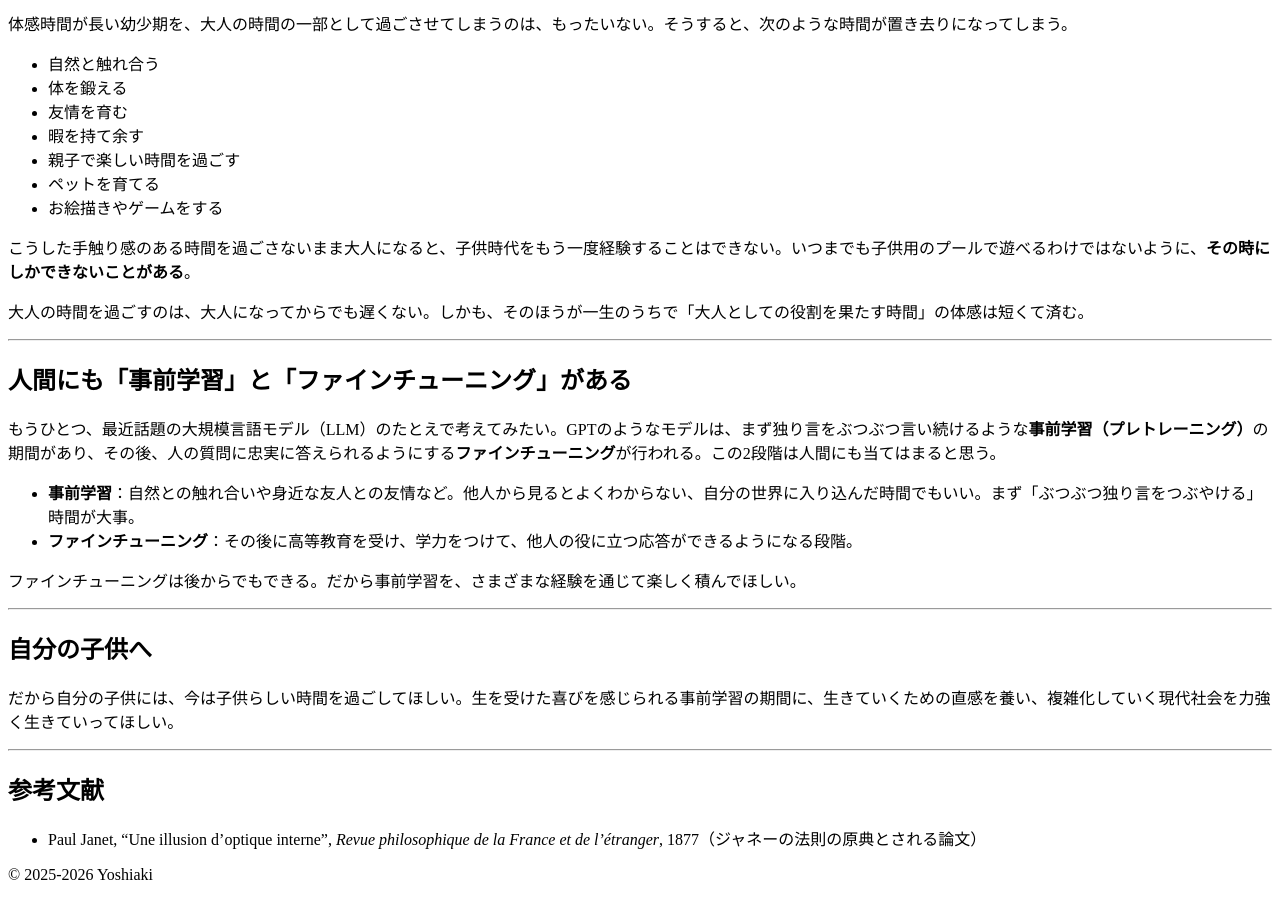
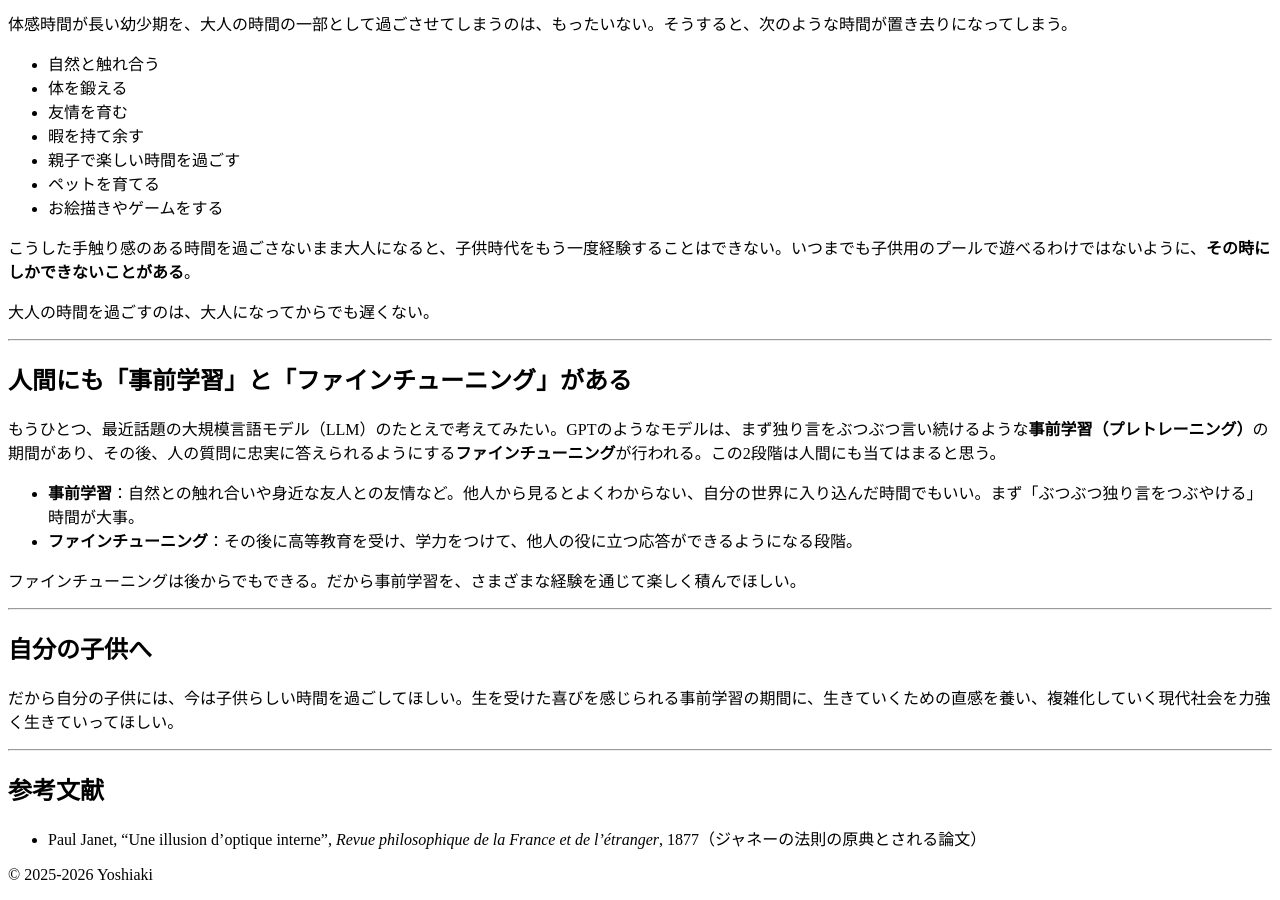
Before and after one commit to yossato/articles, a Jekyll site: the page built from _posts/2026-10-08-childhood-pretraining.md, in a window 1280 px wide and 900 px high, scrolled down 758 px. Built offline with Jekyll 4.4.1, drawn with Linux system fonts in a browser that asks for light colours.

Commit message:
ネガティブな一文を削除
Co-Authored-By: Claude Sonnet 5.5 <noreply@anthropic.com>
Claude-Session: https://claude.ai/code/session_011cjE6UrMXhbzqXshinyNpy

```diff
--- a/_posts/2026-10-08-childhood-pretraining.md
+++ b/_posts/2026-10-08-childhood-pretraining.md
@@ -47,7 +47,7 @@ description: "体感時間が長い子供時代こそ、大人になる準備で
 
 こうした手触り感のある時間を過ごさないまま大人になると、子供時代をもう一度経験することはできない。いつまでも子供用のプールで遊べるわけではないように、**その時にしかできないことがある**。
 
-大人の時間を過ごすのは、大人になってからでも遅くない。しかも、そのほうが一生のうちで「大人としての役割を果たす時間」の体感は短くて済む。
+大人の時間を過ごすのは、大人になってからでも遅くない。
 
 ---
 
```
